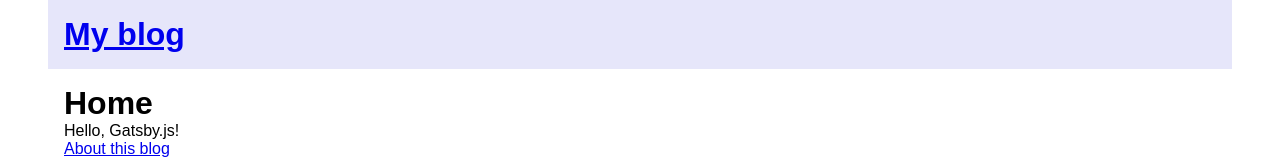
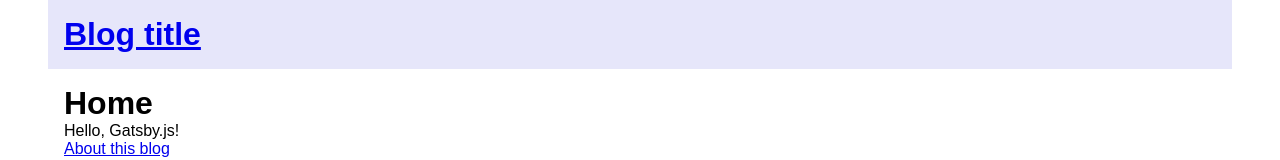
Before and after one commit to oratake/react_gatsby_blog, a Gatsby site: page / in a window 1280 px wide. Shown: the top 160 px of the page. Built offline with nearby package versions, Linux system fonts and the light colour scheme; Gatsby itself is replaced by a stand-in of ours.

Commit message:
feat: add gatsby metadata

```diff
--- a/src/components/header.tsx
+++ b/src/components/header.tsx
@@ -1,11 +1,23 @@
 import React from 'react';
 import type { FC } from 'react';
-import { Link } from 'gatsby';
+import { Link, graphql, useStaticQuery } from 'gatsby';
 
-export const Header: FC = () => (
-  <header>
-    <h1>
-      <Link to="/">My blog</Link>
-    </h1>
-  </header>
-);
+export const Header: FC = () => {
+  const data = useStaticQuery(graphql`
+    query HeaderComponent {
+      site {
+        siteMetadata {
+          title
+        }
+      }
+    }
+  `);
+
+  return (
+    <header>
+      <h1>
+        <Link to="/">{data.site.siteMetadata.title}</Link>
+      </h1>
+    </header>
+  );
+};
```
